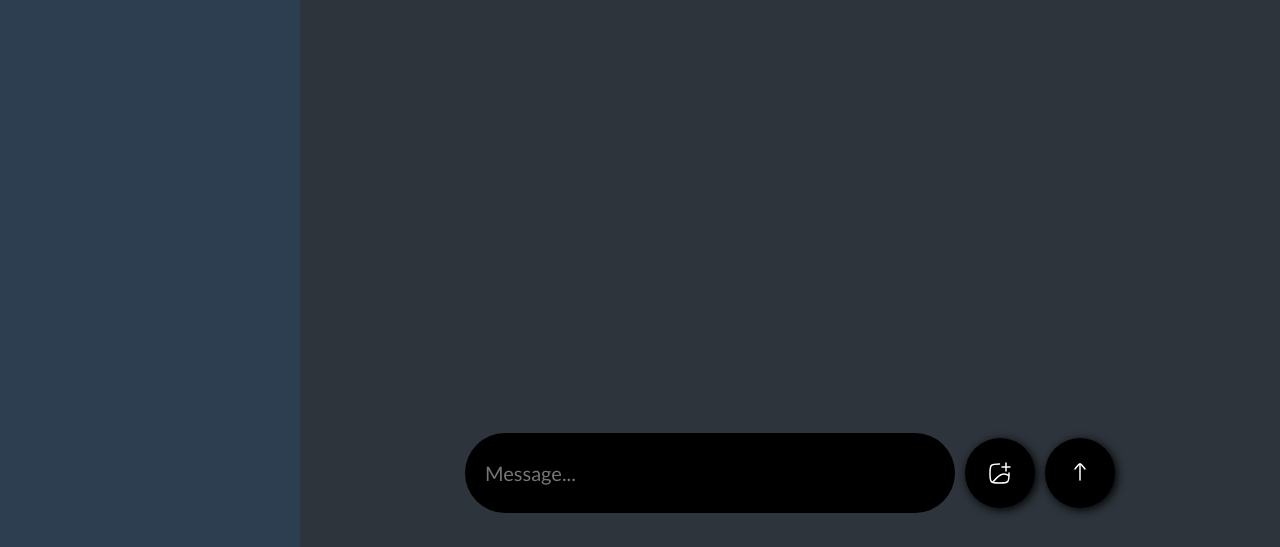
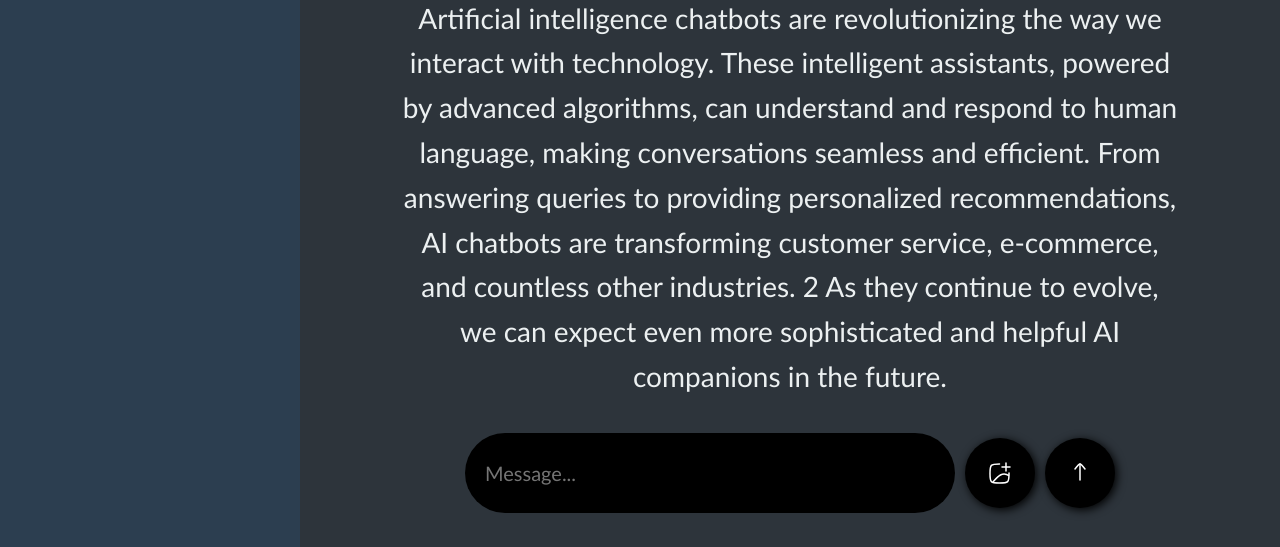
Before and after one commit to RahatGithub/TanjilAiBot, a plain HTML site: page index.html in a window 1280 px wide. Shown: the part 253-800 px from the top of the page. Drawn offline with Linux system fonts and the light colour scheme.

Commit message:
Welcome message added

```diff
--- a/script.js
+++ b/script.js
@@ -79,8 +79,37 @@ function clearChat(index) {
 }
 
 // Function to render chat history for the active chat
+// function renderChatHistory() {
+//     chatContainer.innerHTML = ''; // Clear existing chat
+//     const activeChat = chatHistory[activeChatIndex];
+//     activeChat?.messages?.forEach(chat => {
+//         const html = chat.sender === "user"
+//             ? `<img src="user.jpg" alt="" id="userImage" width="7%">
+//                 <div class="user-chat-area">
+//                     ${chat.message}
+//                     ${chat.file ? `<img src="data:${chat.file.mime_type};base64,${chat.file.data}" class="choose-img" />` : ""}
+//                 </div>`
+//             : `<img src="ai.png" alt="" id="aiImage" width="10%">
+//                 <div class="ai-chat-area">${chat.message}</div>`;
+//         const chatBox = createChatBox(html, chat.sender === "user" ? "user-chat-box" : "ai-chat-box");
+//         chatContainer.appendChild(chatBox);
+//     });
+//     chatContainer.scrollTo({ top: chatContainer.scrollHeight, behavior: "smooth" });
+// }
+// Function to render chat history for the active chat
 function renderChatHistory() {
     chatContainer.innerHTML = ''; // Clear existing chat
+
+    // Check if chatHistory is empty
+    if (chatHistory.length === 0) {
+        // Show welcome message when no chats exist
+        const welcomeMessage = document.createElement('div');
+        welcomeMessage.classList.add('welcome-message');
+        welcomeMessage.innerHTML = "<h1>Hey! What's up?</h1>Artificial intelligence chatbots are revolutionizing the way we interact with technology. These intelligent assistants, powered by advanced algorithms, can understand and respond to human language, making conversations seamless and efficient. From answering queries to providing personalized recommendations, AI chatbots are transforming customer service, e-commerce, and countless other industries. 2  As they continue to evolve, we can expect even more sophisticated and helpful AI companions in the future.";
+        chatContainer.appendChild(welcomeMessage);
+        return; // Exit function early to prevent any other rendering
+    }
+
     const activeChat = chatHistory[activeChatIndex];
     activeChat?.messages?.forEach(chat => {
         const html = chat.sender === "user"
@@ -96,6 +125,7 @@ function renderChatHistory() {
     });
     chatContainer.scrollTo({ top: chatContainer.scrollHeight, behavior: "smooth" });
 }
+
 
 // Function to create a chat box for both AI and User
 function createChatBox(html, classes) {
--- a/style.css
+++ b/style.css
@@ -8,6 +8,15 @@ body {
     width: 100%;
     height: 100vh;
     display: flex; /* Flex layout for sidebar and main content */
+}
+.welcome-message {
+    padding: 20px;
+    color: #ecf0f1;
+    border-radius: 10px;
+    text-align: center;
+    font-size: 28px;
+    margin: 60px;
+    line-height: 1.6;
 }
 .sidebar {
     width: 300px;
```
